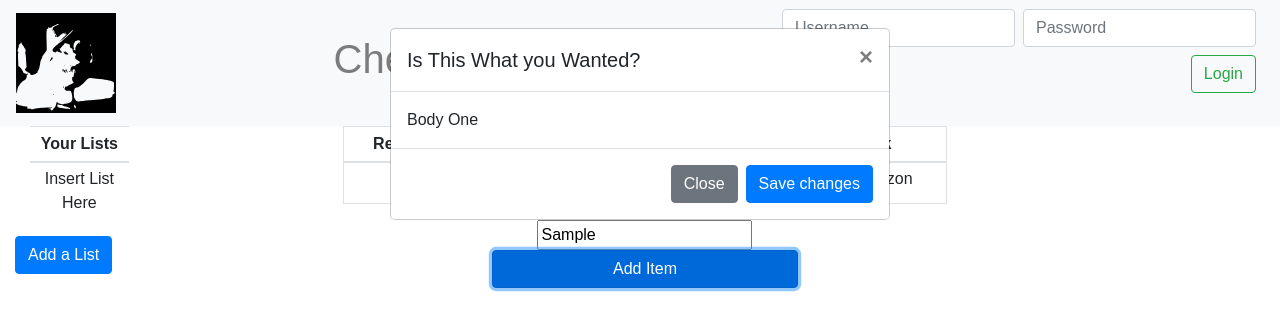
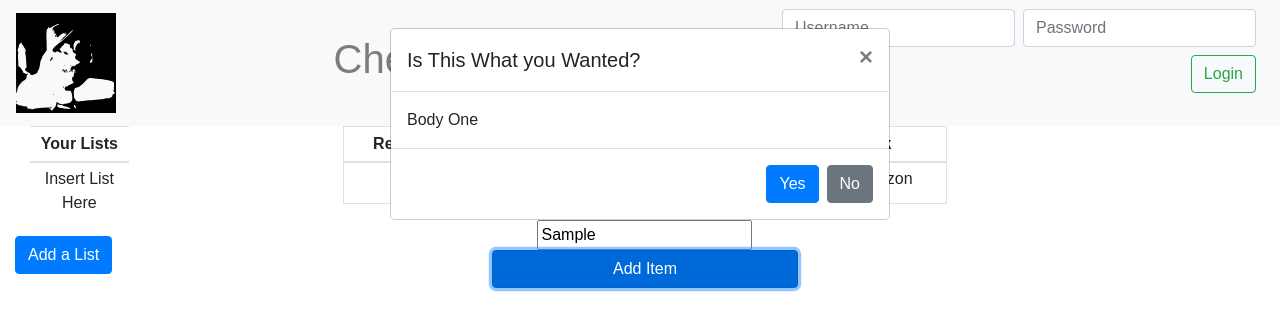
Before and after one commit to rayhe921/Cheap-Cheep, a React (Create React App) app in the folder client/: page /main in a window 1280 px wide. Both pictures are taken after typing "Sample" into the empty fields and a click on the button "Add Item". Shown: the top 330 px of the page. Built offline with nearby package versions, Linux system fonts and the light colour scheme.

Commit message:
update modal component

```diff
--- a/client/src/App.js
+++ b/client/src/App.js
@@ -19,13 +19,11 @@ class App extends Component {
   handleLogin = (event) => {
     event.preventDefault();
     this.setState({ hideLogoutButton: false, showLogin: false })
-    console.log("hideLogoutButton: " + this.state.hideLogoutButton)
   }
 
   handleLogout = (event) => {
     event.preventDefault();
     this.setState({ hideLogoutButton: true, showLogin: true })
-    console.log("hideLogoutButton: " + this.state.hideLogoutButton)
   }
 
   render() {
--- a/client/src/components/Modal/index.js
+++ b/client/src/components/Modal/index.js
@@ -19,8 +19,8 @@ function Modal(prop) {
                         {prop.body}
                     </div>
                     <div className="modal-footer">
-                        <button type="button" className="btn btn-secondary" onClick={prop.hideModal} data-dismiss="modal">Close</button>
-                        <button type="button" className="btn btn-primary">Save changes</button>
+                        <button type="button" className="btn btn-primary">{prop.buttonOne}</button>
+    <button type="button" className="btn btn-secondary" onClick={prop.hideModal} data-dismiss="modal">{prop.buttonTwo}</button>
                     </div>
                 </div>
             </div>
--- a/client/src/pages/display.js
+++ b/client/src/pages/display.js
@@ -50,6 +50,8 @@ class Display extends Component {
             showModalTwo={this.state.showModalTwo}
             title="What would you like to name your new list?"
             body={<Form></Form>}
+            buttonOne="Save"
+            buttonTwo="Cancel"
           ></Modal>
         </div>
         <div className="col-9">
@@ -62,6 +64,8 @@ class Display extends Component {
             showModalOne={this.state.showModalOne}
             title="Is This What you Wanted?"
             body="Body One"
+            buttonOne="Yes"
+            buttonTwo="No"
           ></Modal>
         </div>
       </div>
```
Also changed, not shown: 1 other file (tests, documents, lock files or other folders).
